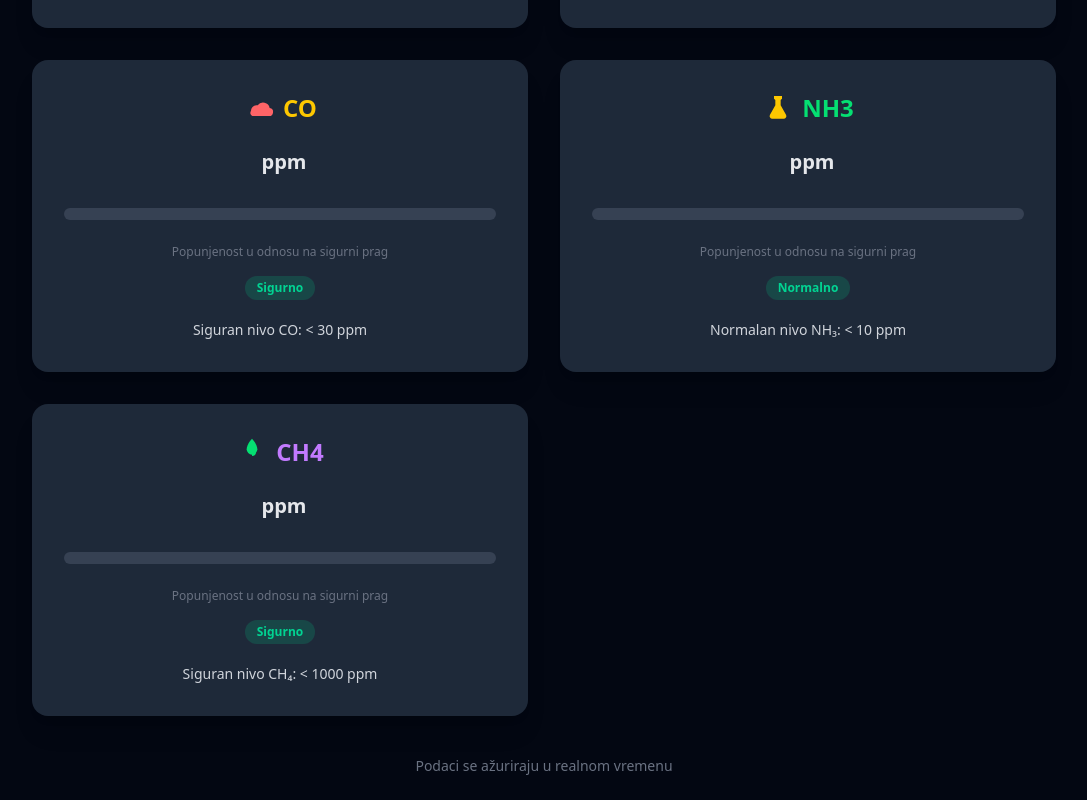
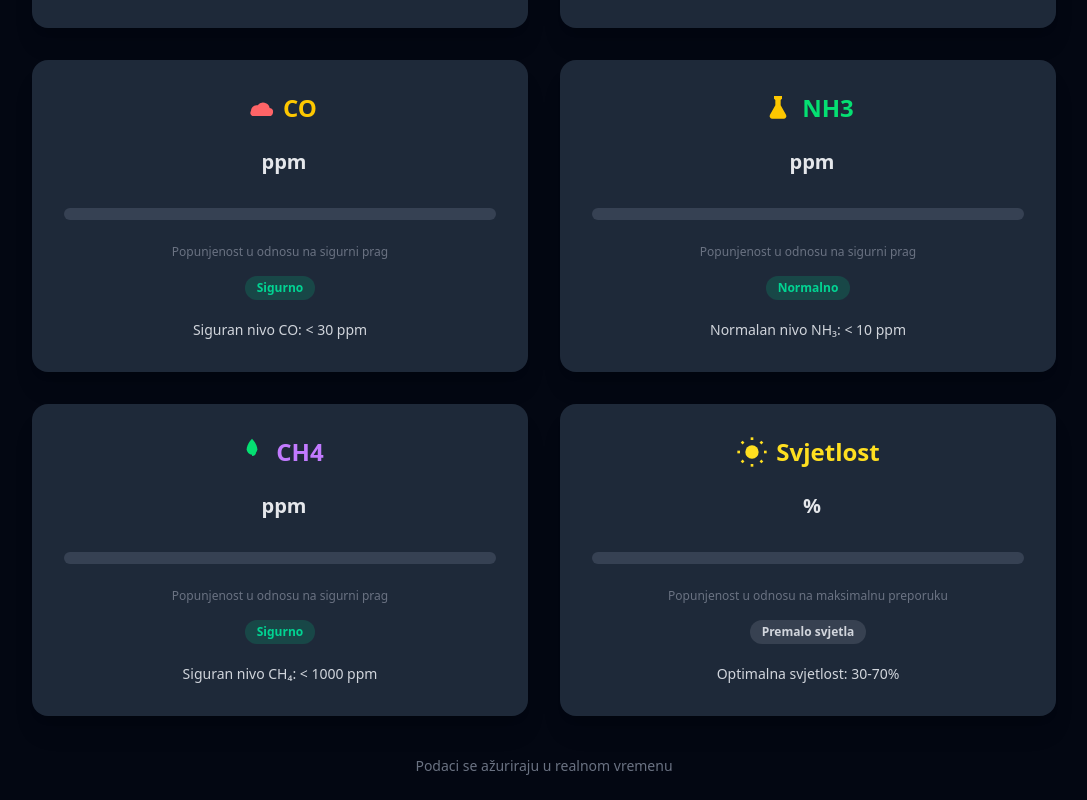
Before and after one commit to krslakdan/smart-plant-system, an Angular app in the folder frontend/plantSystem/: page / in a window 1280 px wide. Shown: the part 580-1380 px from the top of the page, without its empty margins (96-1183 px from the left). Built offline with nearby package versions, Linux system fonts and the light colour scheme; no server answers; the database is empty.

Commit message:
Add card for light sensor

```diff
--- a/frontend/plantSystem/src/app/app.html
+++ b/frontend/plantSystem/src/app/app.html
@@ -304,6 +304,56 @@
         </div>
       </div>
 
+      <div class="card bg-gray-800 shadow-xl rounded-2xl transform hover:-translate-y-1 hover:shadow-2xl
+ transition-transform duration-300">
+        <div class="card-body p-8 flex flex-col items-center">
+          <div class="flex items-center mb-4">
+            <svg class="w-8 h-8 text-yellow-300 mr-2" viewBox="0 0 24 24" fill="currentColor">
+              <circle cx="12" cy="12" r="5"/>
+              <line x1="12" y1="1" x2="12" y2="3" stroke="currentColor" stroke-width="2"/>
+              <line x1="12" y1="21" x2="12" y2="23" stroke="currentColor" stroke-width="2"/>
+              <line x1="4.22" y1="4.22" x2="5.64" y2="5.64" stroke="currentColor" stroke-width="2"/>
+              <line x1="18.36" y1="18.36" x2="19.78" y2="19.78" stroke="currentColor" stroke-width="2"/>
+              <line x1="1" y1="12" x2="3" y2="12" stroke="currentColor" stroke-width="2"/>
+              <line x1="21" y1="12" x2="23" y2="12" stroke="currentColor" stroke-width="2"/>
+              <line x1="4.22" y1="19.78" x2="5.64" y2="18.36" stroke="currentColor" stroke-width="2"/>
+              <line x1="18.36" y1="5.64" x2="19.78" y2="4.22" stroke="currentColor" stroke-width="2"/>
+            </svg>
+            <h2 class="card-title text-2xl font-semibold text-yellow-300">Svjetlost</h2>
+          </div>
+          <div class="flex items-baseline mb-6">
+            <span class="text-4xl font-bold mr-2">{{ light() }}</span>
+            <span class="text-xl font-semibold">%</span>
+          </div>
+          <div class="w-full bg-gray-700 rounded-full h-3 mb-4">
+            <div
+              class="h-3 rounded-full transition-all duration-500"
+              [style.width.%]="Math.min(light(), 100)"
+              [ngClass]="light() < 30
+      ? 'bg-gray-400'
+      : light() <= 70
+      ? 'bg-emerald-500'
+      : 'bg-yellow-300'">
+            </div>
+          </div>
+          <p class="text-xs text-gray-500 text-center">
+            Popunjenost u odnosu na maksimalnu preporuku
+          </p>
+          <span
+            class="mt-2 px-3 py-1 rounded-full text-xs font-semibold"
+            [ngClass]="light() < 30
+    ? 'bg-gray-400/20 text-gray-300'
+    : light() <= 70
+    ? 'bg-emerald-500/20 text-emerald-400'
+    : 'bg-yellow-300/20 text-yellow-200'">
+  {{ light() < 30 ? 'Premalo svjetla' : light() <= 70 ? 'Optimalno' : 'Jako osvijetljeno' }}
+</span>
+          <p class="mt-3 text-sm text-gray-300 text-center">
+            Optimalna svjetlost: 30-70%
+          </p>
+        </div>
+      </div>
+
     </div>
   } @else {
     <div class="w-full max-w-3xl mt-10 px-6 py-10 rounded-2xl bg-gray-800 text-center text-gray-400">
--- a/frontend/plantSystem/src/app/app.ts
+++ b/frontend/plantSystem/src/app/app.ts
@@ -16,6 +16,7 @@ export class App implements OnInit {
   protected readonly co = signal(0);
   protected readonly nh3 = signal(0);
   protected readonly ch4 = signal(0);
+  protected readonly light = signal(0);
 
   protected readonly lastDataTimestamp = signal<number>(Date.now());
   protected readonly sensorOnline = signal<boolean>(false);
@@ -87,6 +88,13 @@ export class App implements OnInit {
         this.ch4.set(data);
         this.dataReceived();
       });
+
+      const lightRef = ref(this.database, 'lightPercent');
+      onValue(lightRef, snapshot => {
+        const data = snapshot.val();
+        this.light.set(data);
+        this.dataReceived();
+      });
     }
   }
 
```
